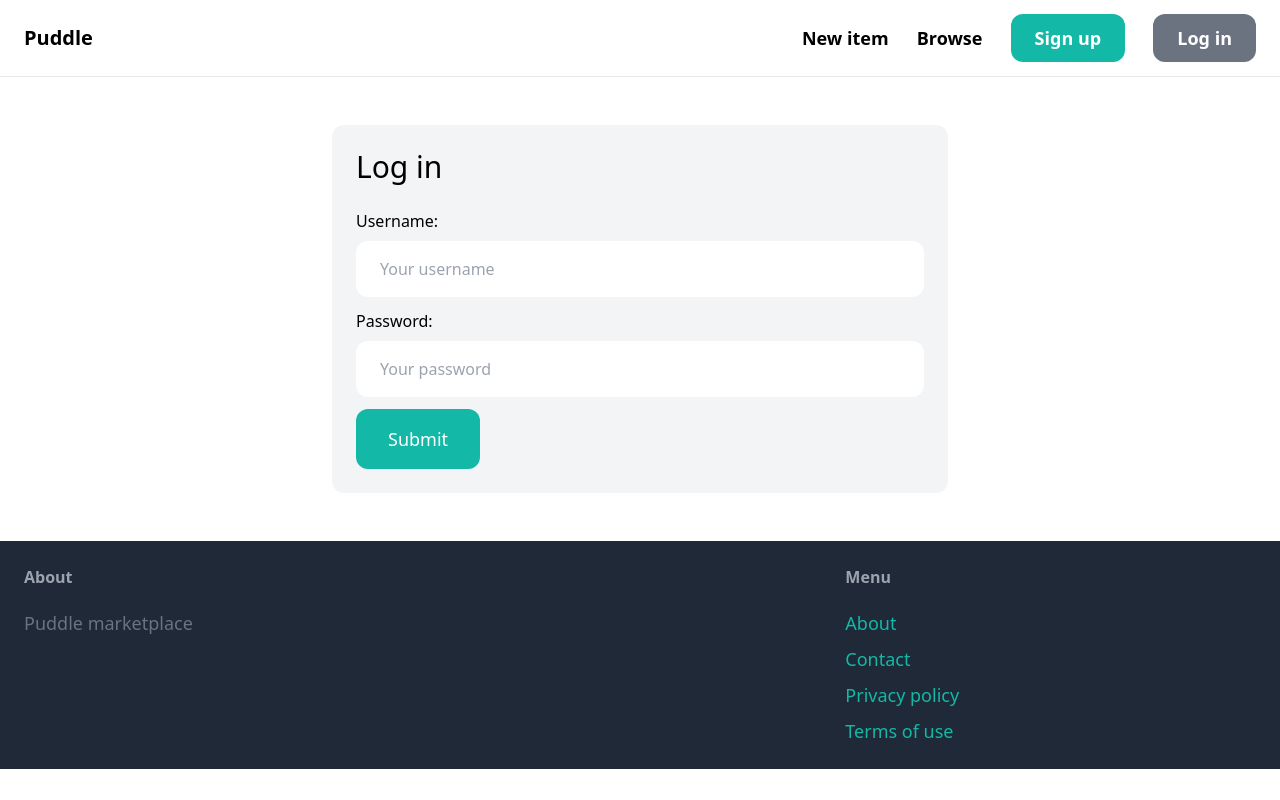
After one commit to rlazoc/puddle, a Django app: page /login/ in a window 1280 px wide. The commit adds this page. Run offline with Django 4.2, Linux system fonts and the light colour scheme; some libraries are stand-ins or nearby versions.

Commit message:
Add login page

```diff
--- a/core/forms.py
+++ b/core/forms.py
@@ -1,6 +1,17 @@
 from django import forms
-from django.contrib.auth.forms import UserCreationForm
+from django.contrib.auth.forms import UserCreationForm, AuthenticationForm
 from django.contrib.auth.models import User
+
+class LoginForm(AuthenticationForm):
+    username = forms.CharField(widget=forms.TextInput(attrs={
+        'placeholder': 'Your username',
+        'class': 'w-full py-4 px-6 rounded-xl'
+    }))
+
+    password = forms.CharField(widget=forms.PasswordInput(attrs={
+        'placeholder': 'Your password',
+        'class': 'w-full py-4 px-6 rounded-xl'
+    }))
 
 class SignupForm(UserCreationForm):
     class Meta:
--- a/core/templates/core/base.html
+++ b/core/templates/core/base.html
@@ -14,8 +14,13 @@
         <a href="#" class="text-lg font-semibold hover:text-gray-500">New item</a>
         <a href="#" class="text-lg font-semibold hover:text-gray-500">Browse</a>
 
-        <a href="{% url 'core:signup' %}" class="px-6 py-3 text-lg font-semibold bg-teal-500 text-white rounded-xl hover:bg-teal-700">Sign up</a>
-        <a href="#" class="px-6 py-3 text-lg font-semibold bg-gray-500 text-white rounded-xl hover:bg-gray-700">Log in</a>
+        {% if request.user.is_authenticated %}
+          <a href="#" class="px-6 py-3 text-lg font-semibold bg-teal-500 text-white rounded-xl hover:bg-teal-700">Inbox</a>
+          <a href="#" class="px-6 py-3 text-lg font-semibold bg-gray-500 text-white rounded-xl hover:bg-gray-700">Dashboard</a>
+        {% else %}
+          <a href="{% url 'core:signup' %}" class="px-6 py-3 text-lg font-semibold bg-teal-500 text-white rounded-xl hover:bg-teal-700">Sign up</a>
+          <a href="{% url 'core:login' %}" class="px-6 py-3 text-lg font-semibold bg-gray-500 text-white rounded-xl hover:bg-gray-700">Log in</a>
+        {% endif %}
       </div>
     </nav>
 
--- /dev/null
+++ b/core/templates/core/login.html
@@ -0,0 +1,37 @@
+{% extends 'core/base.html' %}
+
+{% block title %}Log in{% endblock %}
+
+{% block content %}
+<div class="w-1/2 my-6 p-6 mx-auto bg-gray-100 rounded-xl">
+  <h1 class="mb-6 text-3xl">Log in</h1>
+
+  <form method="post" action=".">
+    {% csrf_token %}
+
+    <div class="mb-3">
+      <label class="inline-block mb-2">Username:</label><br />
+      {{ form.username }}
+    </div>
+
+    <div class="mb-3">
+      <label class="inline-block mb-2">Password:</label><br />
+      {{ form.password }}
+    </div>
+
+    {% if form.errors or form.non_field_errors %}
+    <div class="mb-3 p-6 bg-red-100 rounded-xl">
+      {% for field in form %} {{ field.errors }} {% endfor %} {{
+      form.non_field_errors }}
+    </div>
+    {% endif %}
+
+    <button
+      class="py-4 px-8 text-lg bg-teal-500 hover:bg-teal-700 rounded-xl text-white"
+    >
+      Submit
+    </button>
+  </form>
+</div>
+
+{% endblock %}
--- a/core/urls.py
+++ b/core/urls.py
@@ -1,11 +1,14 @@
+from django.contrib.auth import views as auth_views
 from django.urls import path
 
 from . import views
+from .forms import LoginForm
 
 app_name = 'core'
 
 urlpatterns = [
     path('', views.index, name='index'),
     path('contact/', views.contact, name='contact'),
-    path('signup/', views.signup, name='signup')
+    path('signup/', views.signup, name='signup'),
+    path('login/', auth_views.LoginView.as_view(template_name='core/login.html', authentication_form=LoginForm), name='login'),
 ]
--- a/puddle/settings.py
+++ b/puddle/settings.py
@@ -27,6 +27,9 @@ DEBUG = True
 
 ALLOWED_HOSTS = []
 
+LOGIN_URL = '/login'
+LOGIN_REDIRECT = '/'
+LOGOUT_REDIRECT_URL = '/'
 
 # Application definition
 
```
